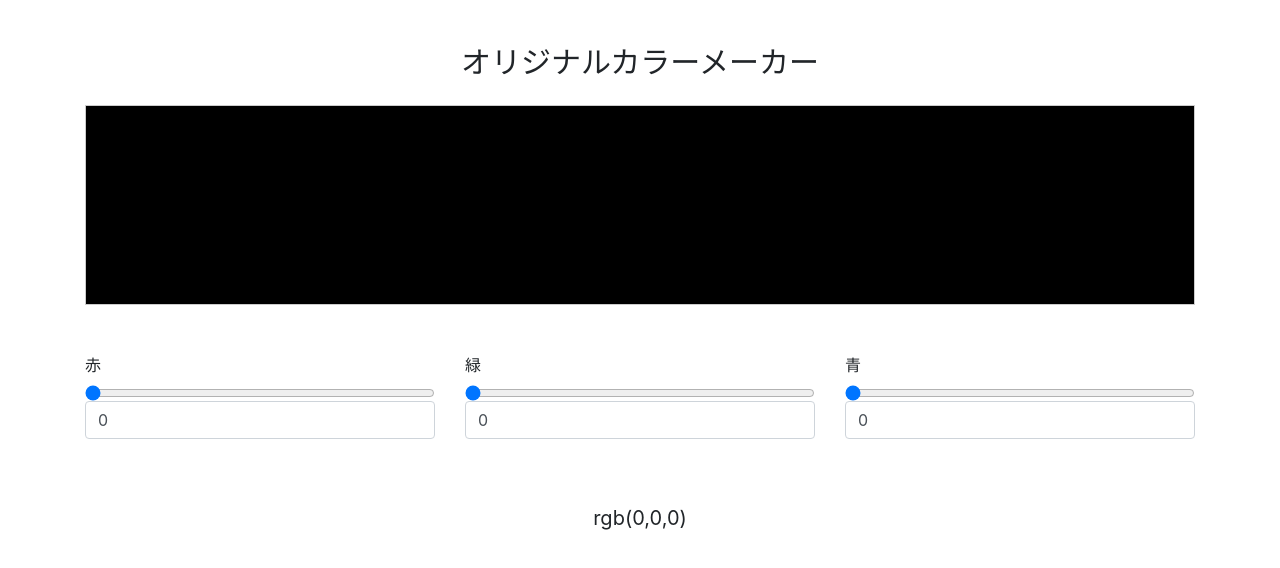
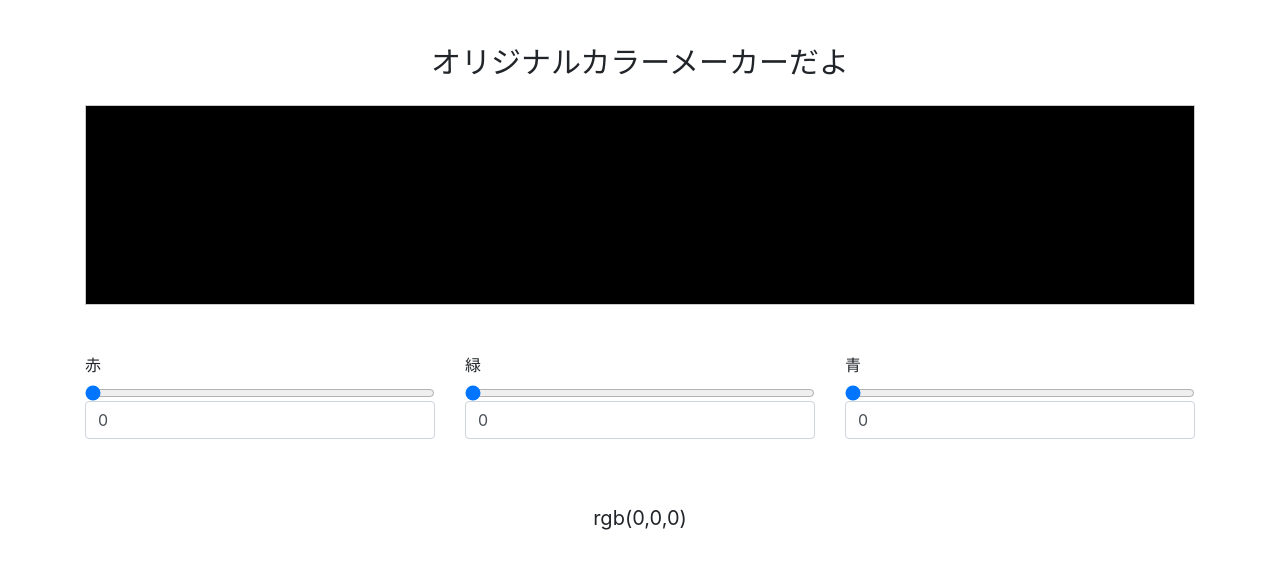
Before and after one commit to rikurikutototo/make-originalColor, a plain HTML site: page index.html in a window 1280 px wide. Drawn offline with nearby package versions, Linux system fonts and the light colour scheme.

Commit message:
.titleの文章変更
オリジナルカラーメーカー
↓
オリジナルカラーメーカーだよ

```diff
--- a/index.html
+++ b/index.html
@@ -36,7 +36,7 @@
 
 <body>
     <div id="app" class="container">
-        <div class="title">オリジナルカラーメーカー</div>
+        <div class="title">オリジナルカラーメーカーだよ</div>
         <div class="panel" :style="{backgroundColor: panelColor}"></div>
         <div class="row mt-5">
             <div class="col-4">
```
